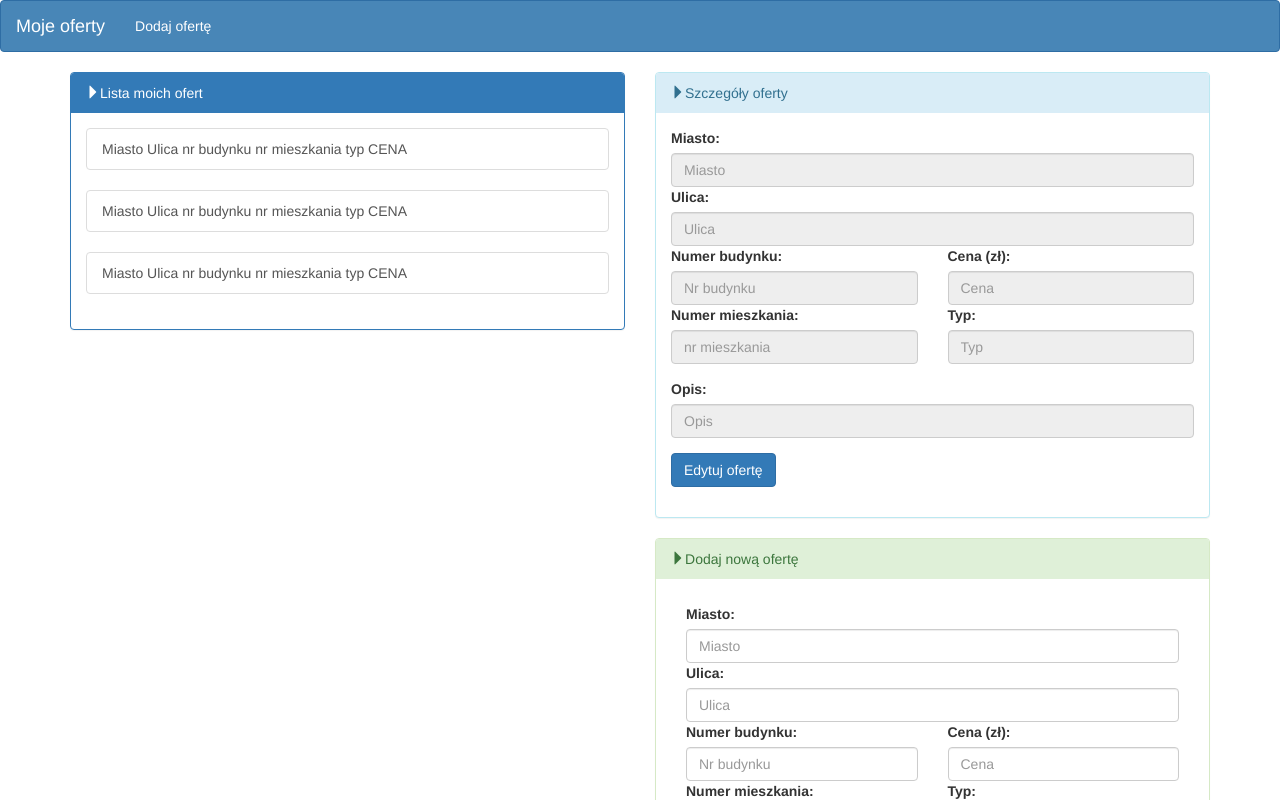
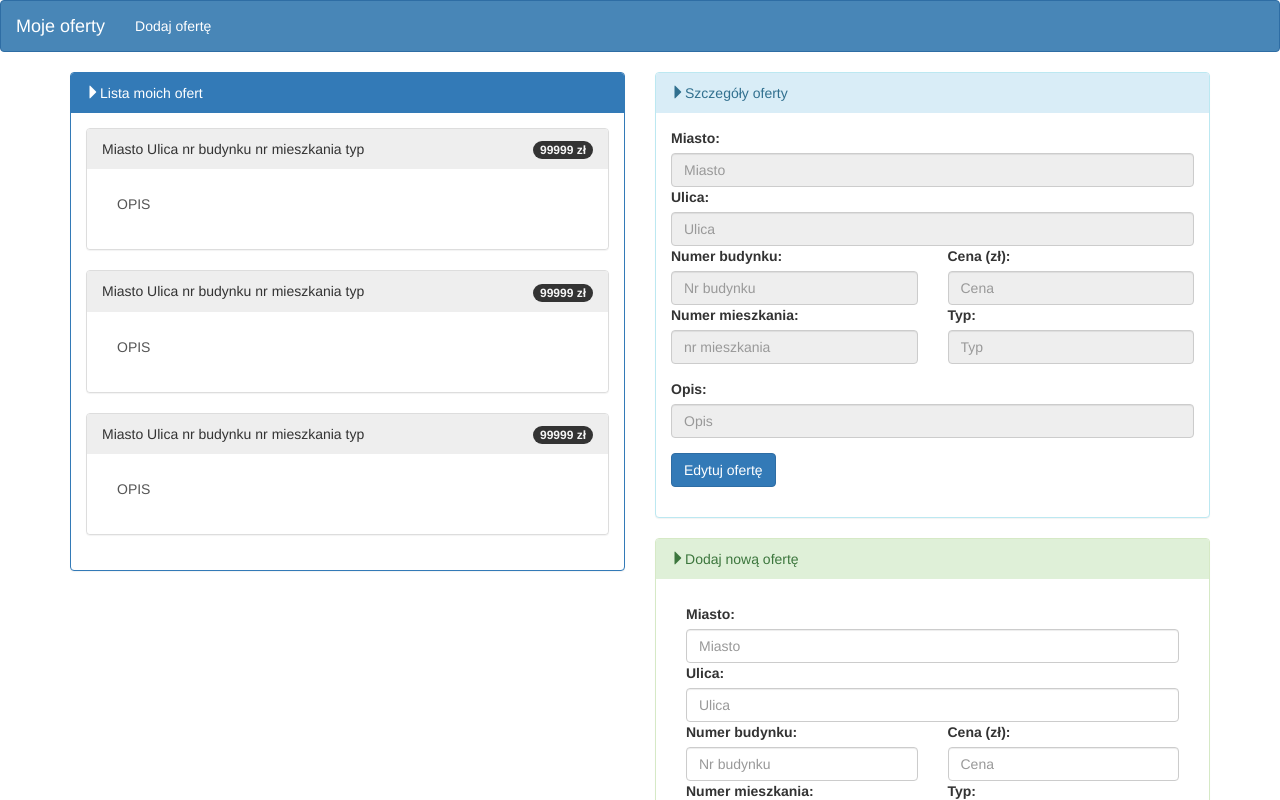
Before and after one commit to Cutter72/recruitment-task-01, an Angular app: page / in a window 1280 px wide. Shown: the top 800 px of the page. Built offline with nearby package versions, Linux system fonts and the light colour scheme.

Commit message:
Selecting list item styling

```diff
--- a/src/app/my-estate-offers-list/my-estate-offer-list-item/my-estate-offer-list-item.component.html
+++ b/src/app/my-estate-offers-list/my-estate-offer-list-item/my-estate-offer-list-item.component.html
@@ -1,5 +1,17 @@
-<div class="list-group">
-    <a class="list-group-item" style="cursor: pointer">
-    Miasto Ulica nr budynku nr mieszkania typ CENA
+<div class="panel-group ">
+  <div class="panel panel-default">
+    <div class="panel-heading" style="background-color: #eee">
+      <div class="row">
+        <div class="col-sm-9">
+          Miasto Ulica nr budynku nr mieszkania typ
+        </div>
+        <div class="col-sm-3" align="right"><span class="badge" align="right">99999 zł</span></div>
+      </div>
+    </div>
+    <a class="list-group-item list-group-item-action" style="border: none" id="list-profile-list" data-toggle="tab" href="#list-profile" role="tab" aria-controls="list-profile" aria-selected="false">
+    <div class="panel-body">
+      <p>OPIS</p>
+    </div>
     </a>
+  </div>
 </div>
```
